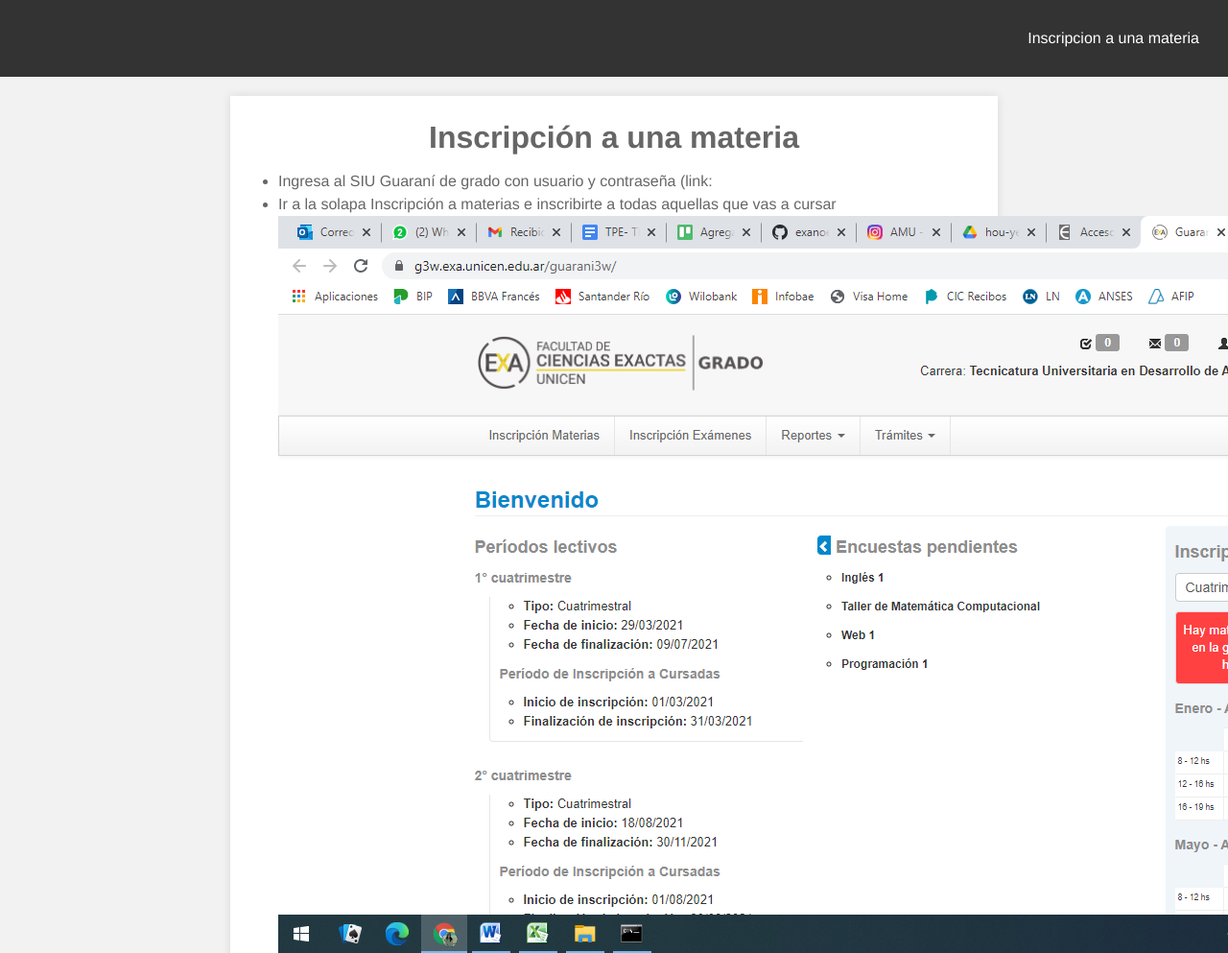
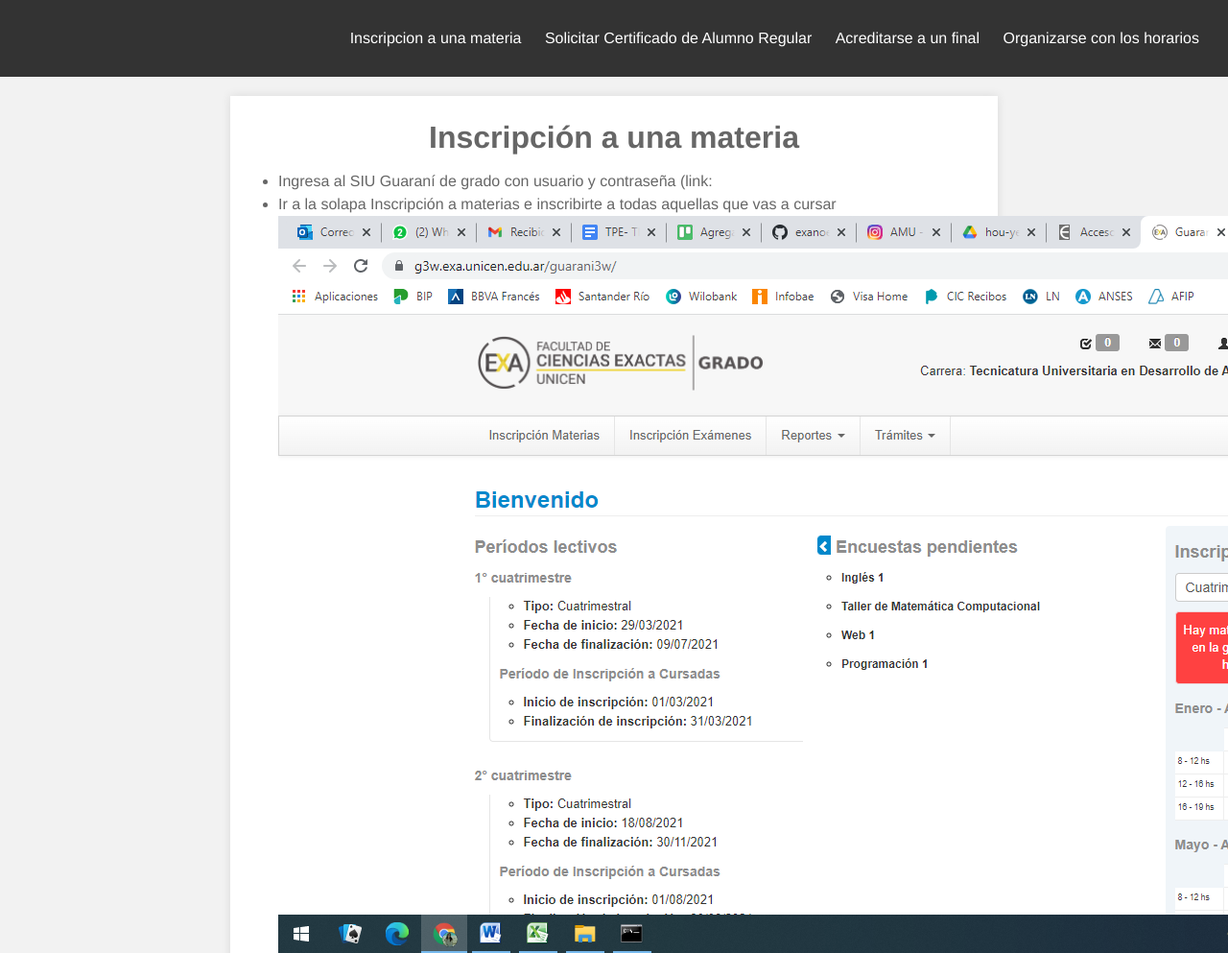
Before and after one commit to exanoelia/Manual-para-Proyecto-Git---Grupo-16---TIO-2021, a plain HTML site: page Pagina Web/index.html in a window 1280 px wide. Shown: the top 993 px of the page at 96% size. Drawn offline with Linux system fonts and the light colour scheme.

Commit message:
Se agrega a la barra de navegacion los 3 contenidos de documentacion agregados recientemente

```diff
--- a/Pagina Web/index.html
+++ b/Pagina Web/index.html
@@ -14,6 +14,9 @@
         <nav>
             <ul>
                 <li><a href="#documentacionInscripcion">Inscripcion a una materia</a></li>
+                <li><a href="#documentacionCertificadoAR">Solicitar Certificado de Alumno Regular</a></li>
+                <li><a href="#documentacionAcreditarseFinal">Acreditarse a un final</a></li>
+                <li><a href="#documentacionOrganizarseHorarios">Organizarse con los horarios</a></li>
             </ul>
         </nav>
     </header>
```
